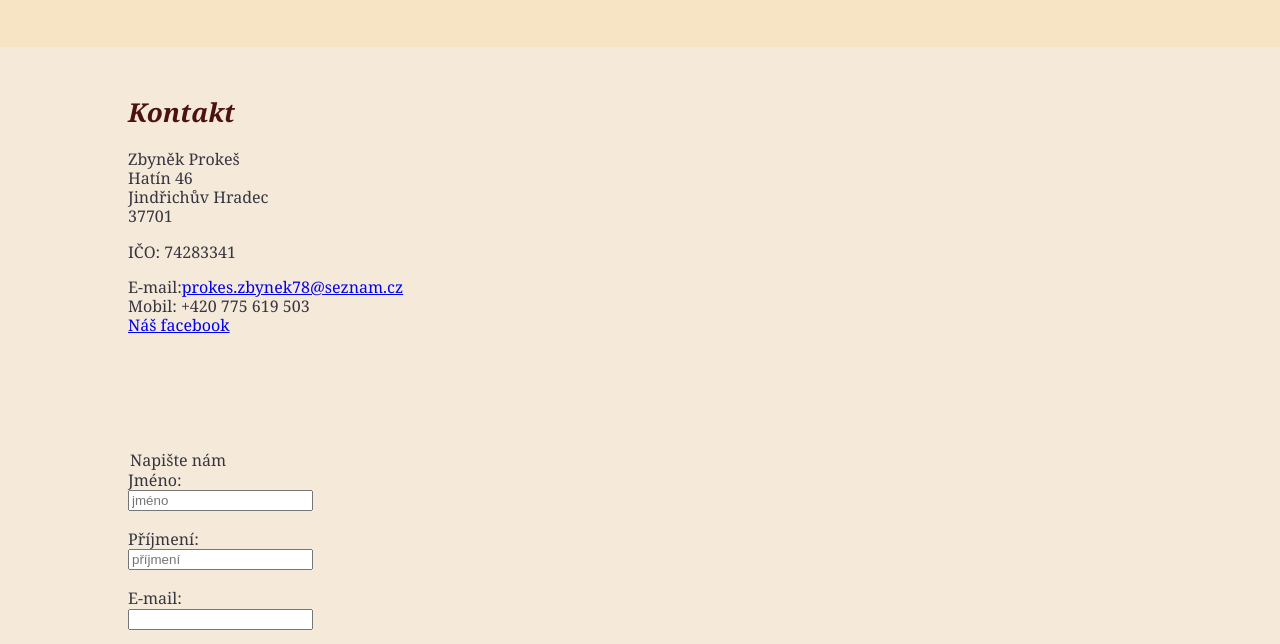
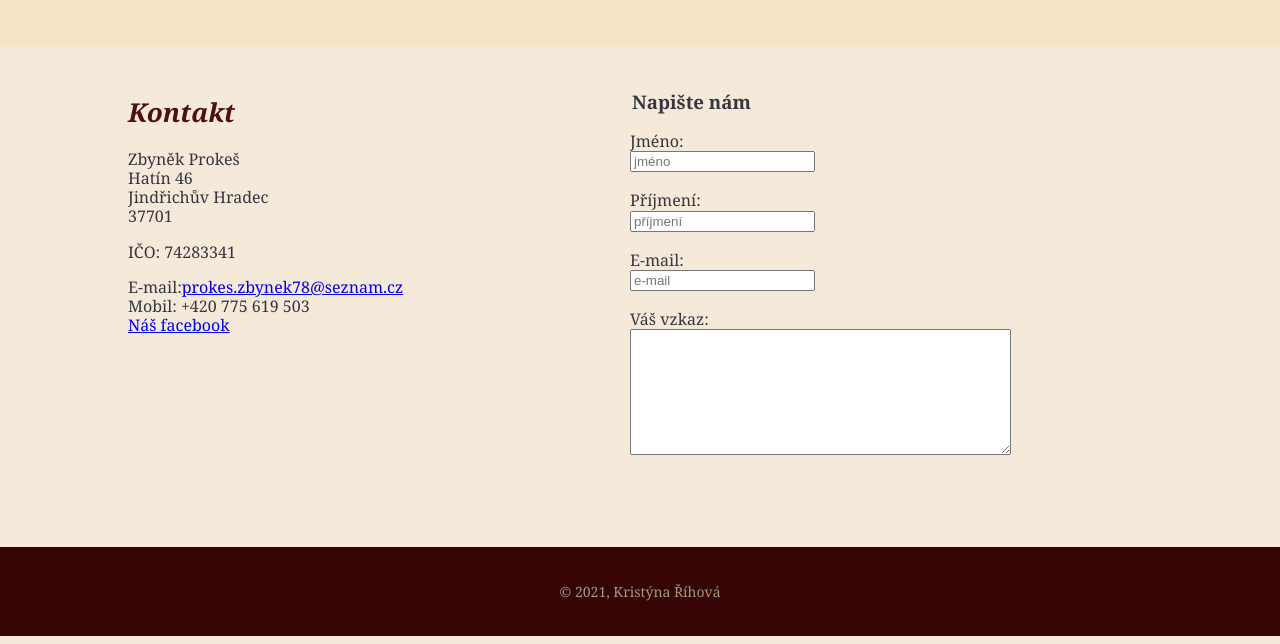
Before and after one commit to KristynRiho/Prokes_Zbynek_tesarstvi, a plain HTML site: page index.html in a window 1280 px wide. Shown: the part 1566-2210 px from the top of the page. Drawn offline with Linux system fonts and the light colour scheme.

Commit message:
první verze - pozice formulare

```diff
--- a/index.html
+++ b/index.html
@@ -21,7 +21,7 @@
         <li><a href="#photogallery">Fotogalerie</a></li>
         <li><a href="#contact">Kontakt</a></li>
     </ul>
-
+    <main>
         <section class="aboutus" id="aboutus">
             <h2>O nás</h2>
 
@@ -111,21 +111,24 @@
             </p>
         </section>
 
-    <section>
-        <form class="form">
+        <section class="form">
+            <form>
 
-            <legend>Napište nám</legend>
+                <legend>
+                    <h3>Napište nám</h3>
+                </legend>
                 <label for="fname">Jméno:</label><br>
                 <input type="text" id="fname" name="fname" placeholder="jméno"><br><br>
                 <label for="lname">Příjmení:</label><br>
                 <input type="text" id="lname" name="lname" placeholder="příjmení"><br><br>
                 <label type="email">E-mail:</label><br>
-            <input type="email" id="email" name="email"><br><br>
+                <input type="email" id="email" name="email" placeholder="e-mail"><br><br>
                 <label for="msg">Váš vzkaz:</label><br>
-            <textarea name="msg" rows="10" cols="60"></textarea>
+                <textarea name="msg" rows="8" cols="45"></textarea>
 
             </form>
         </section>
+    </main>
 
     <footer class="footer">
         <p>© 2021, <a href="mailto:rihokristyn@gmail.com">Kristýna Říhová</a></p>
--- a/style.css
+++ b/style.css
@@ -39,6 +39,7 @@ h2 {
     line-height: 1.5;
     padding: 20px 0;
     font-size: 14px;
+    margin-top: 500px;
 }
 .footer a {
     color: rgb(156, 158, 125);
@@ -63,6 +64,7 @@ section {
     background-repeat: no-repeat;
     background-position: center;
     background-size: cover;
+
 }
 
 .menu {
@@ -70,6 +72,7 @@ section {
     padding: 0;
     text-align: center;
     background-color:  #360404;
+
 }
 
 .menu li{
@@ -91,3 +94,22 @@ section {
 .menu a:active {
     background-color: rgba(233, 185, 127, 0.87);
 }
+
+.contact {
+    box-sizing: border-box;
+    width: 500px;
+    margin-right: 0;
+    padding-left: 10%;
+    padding-right: 0;
+    float: left;
+}
+
+.form {
+    box-sizing: border-box;
+    width: 500px;
+    float:right;
+    margin-top: 0;
+    margin-right: 150px;
+    padding-top: 25px;
+    padding-left: 0;
+}
```
Lines whose indentation alone changed are shown as unchanged.
